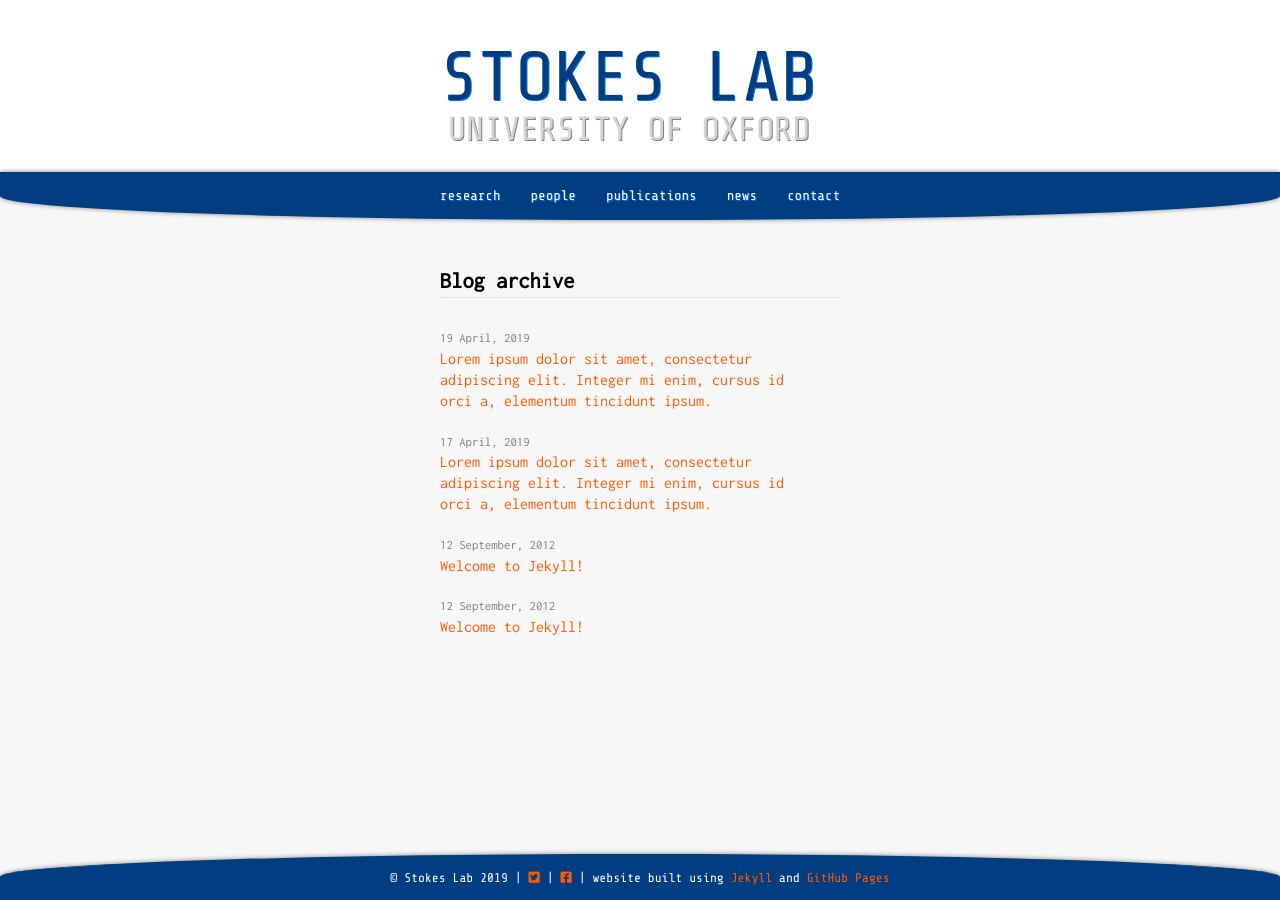
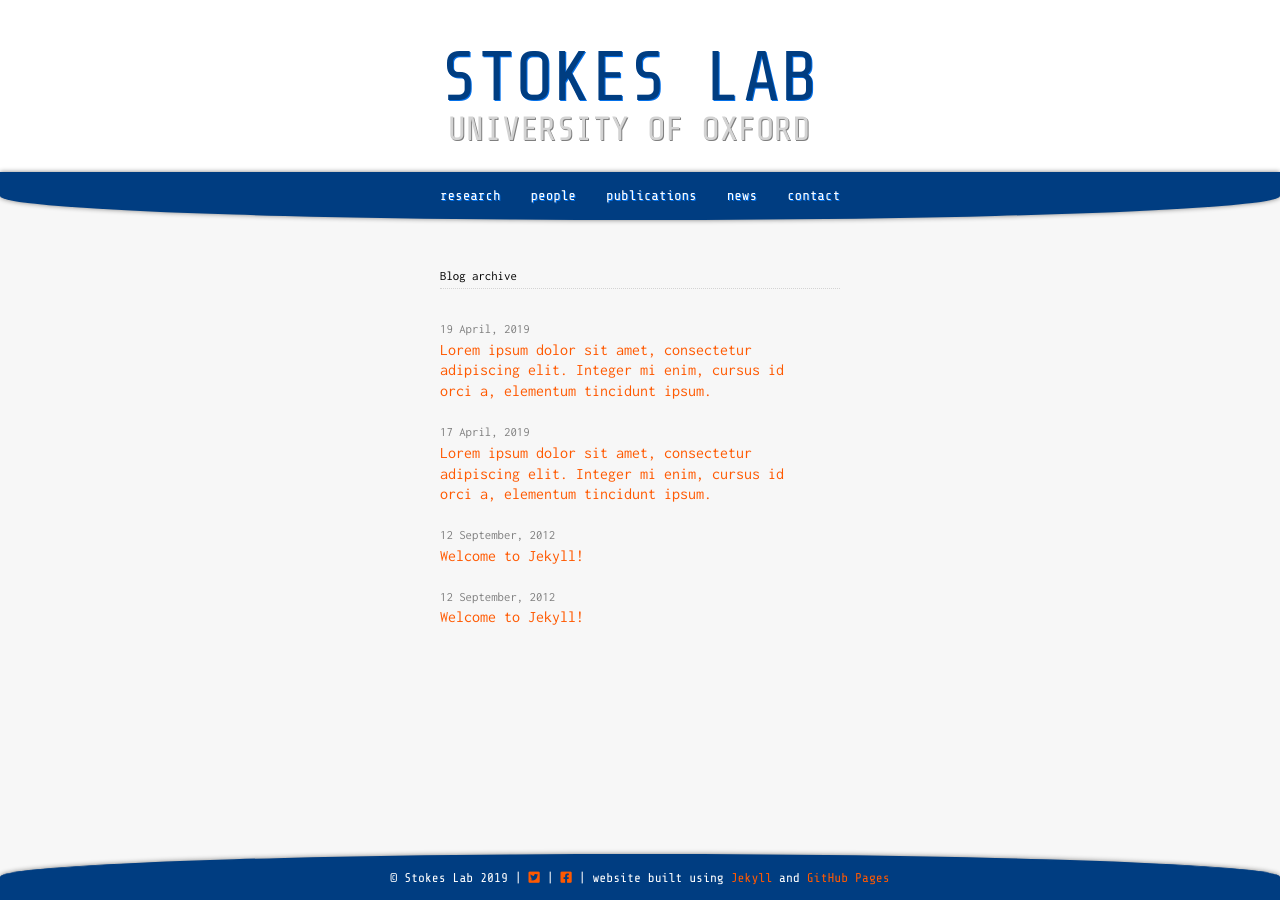
Before and after one commit to stokeslab/stokeslab.github.io, a Jekyll site: the page built from _pages/blog-archive.html, in a window 1280 px wide. Built offline with Jekyll 4.4.1, drawn with Linux system fonts in a browser that asks for light colours; nearby versions of some CDN libraries; some web fonts are replaced.

Commit message:
Update _layout.scss

```diff
--- a/_sass/_layout.scss
+++ b/_sass/_layout.scss
@@ -839,9 +839,9 @@ p.pub {
 h1.blog-archive {
 	color: black;
 	font-family: $font-style;
-	font-weight: 600;
-	font-size: 1.4rem;
-	line-height: 1.4rem;
+	font-weight: 500;
+	font-size: 0.8rem;
+	line-height: 0.8rem;
 	margin: 30px 0;
 	padding-bottom: 5px;
 	border-bottom: 1px dotted #d3d3d3;
```
